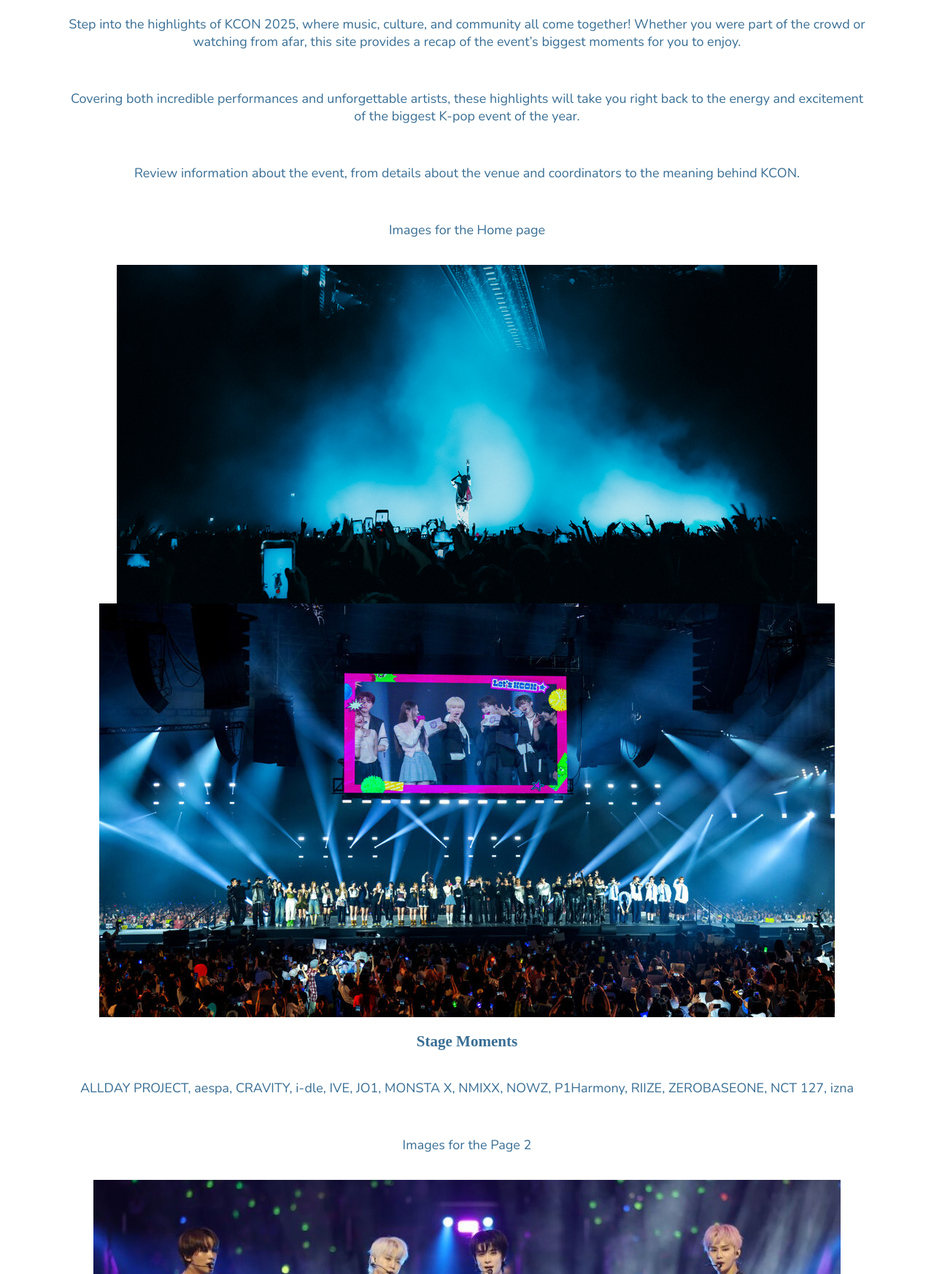
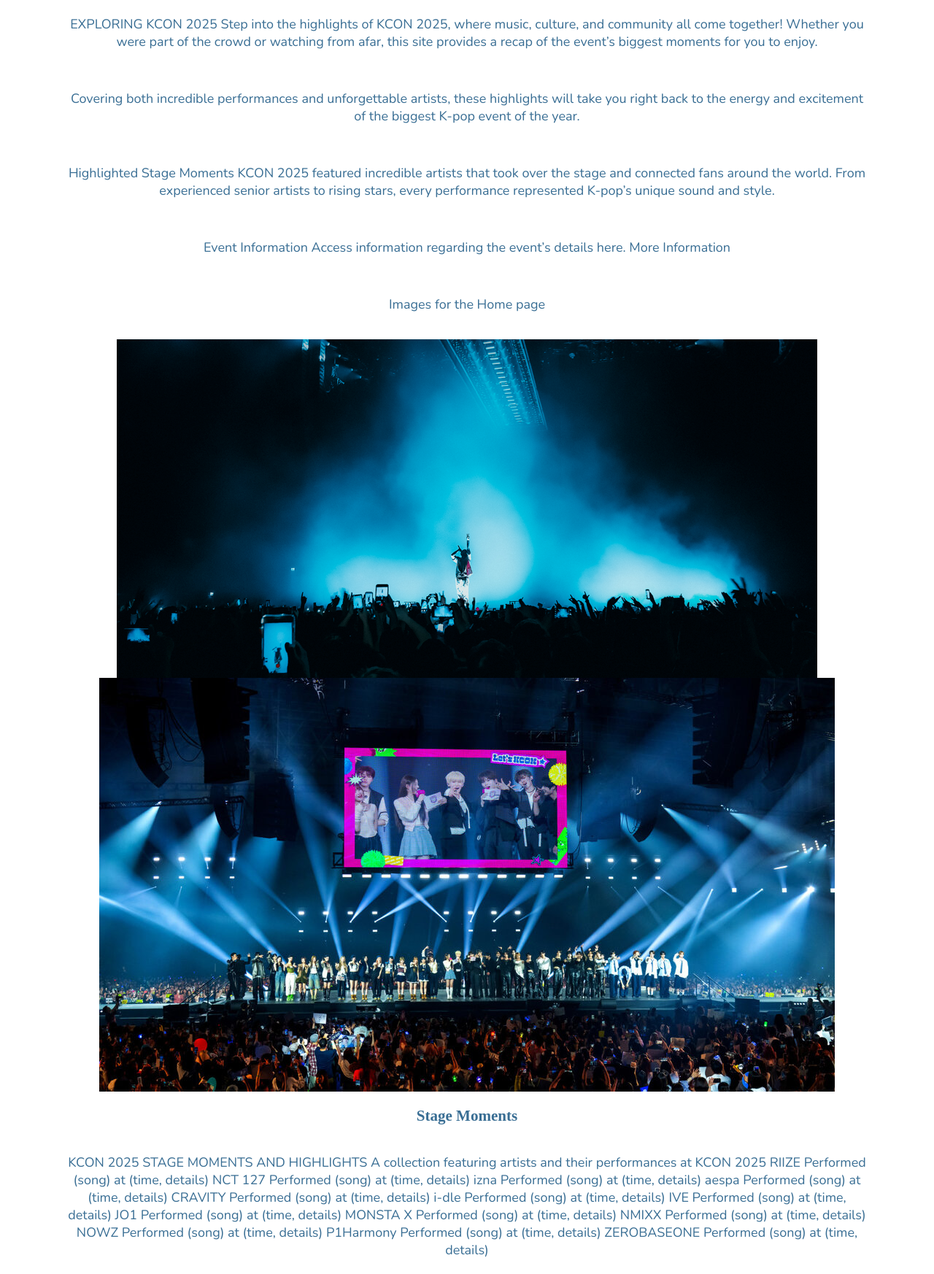
Before and after one commit to ash-hardin/wdd130, a plain HTML site: page kcon/site-plan.html in a window 1280 px wide. Shown: the part 2624-4370 px from the top of the page at 73% size. Drawn offline with nearby package versions, Linux system fonts and the light colour scheme; a web font is replaced by a local one.

Commit message:
added text and changed href link

```diff
--- a/kcon/site-plan.html
+++ b/kcon/site-plan.html
@@ -121,11 +121,26 @@
       </h2>
       <h3>Home page</h3>
       <p>
-        Step into the highlights of KCON 2025, where music, culture, and community all come together! Whether you were part of the crowd or watching from afar, this site provides a recap of the event’s biggest moments for you to enjoy.
+       EXPLORING
+KCON 2025
+Step into the highlights of KCON 2025, where music,
+culture, and community all come together! Whether you
+were part of the crowd or watching from afar, this site provides
+a recap of the event’s biggest moments for you to enjoy.
       </p>
       <p>Covering both incredible performances and unforgettable artists, these highlights will take you right back to the energy and excitement of the biggest K-pop event of the year.
       </p>
-      <p>Review information about the event, from details about the venue and coordinators to the meaning behind KCON.
+      <p>Highlighted Stage Moments
+KCON 2025 featured incredible artists that took
+over the stage and connected fans around the world.
+From experienced senior artists to rising stars,
+every performance represented K-pop’s unique sound and style.
+      </p>
+      <p>
+        Event Information
+Access information regarding the event’s details here.
+
+More Information
       </p>
       <p>Images for the Home page</p>
         <img src="images/rsz_home1.png" alt="image for homepage">
@@ -134,7 +149,48 @@
       </ul>
       <h3>Stage Moments</h3>
       <p>
-        ALLDAY PROJECT, aespa, CRAVITY, i-dle, IVE, JO1, MONSTA X, NMIXX, NOWZ, P1Harmony, RIIZE, ZEROBASEONE, NCT 127, izna
+        KCON 2025
+STAGE MOMENTS AND HIGHLIGHTS
+A collection featuring artists and their performances at KCON 2025
+
+RIIZE
+Performed (song) at (time, details)
+
+NCT 127
+Performed (song) at (time, details)
+
+izna
+Performed (song) at (time, details)
+
+aespa
+Performed (song) at (time, details)
+
+CRAVITY
+Performed (song) at (time, details)
+
+i-dle
+Performed (song) at (time, details)
+
+IVE
+Performed (song) at (time, details)
+
+JO1
+Performed (song) at (time, details)
+
+MONSTA X
+Performed (song) at (time, details)
+
+NMIXX
+Performed (song) at (time, details)
+
+NOWZ
+Performed (song) at (time, details)
+
+P1Harmony
+Performed (song) at (time, details)
+
+ZEROBASEONE
+Performed (song) at (time, details)
       </p>
       <p>Images for the Page 2</p>
         <img src="images/NCT-127-performing-at-KCON-LA-2024-1024x512-1394064087.jpg" alt="image for page">
@@ -143,10 +199,22 @@
       </ul>
       <h3>Event Info</h3>
       <p>
-        KCON began in 2012 as a small convention in Los Angeles designed to bring fans closer to Korean pop culture, music, and entertainment. Hosted by CJ ENM, it has since expanded into a huge global series of festivals featuring concerts, fan meet-and-greets, and pop-up events.
+        KCON 2025
+EVENT INFORMATION
+Information regarding the details of KCON 2025
+      </p>
+      <p>
+        The Culture Behind KCON
+KCON began in 2012 as a small gathering in Los Angeles meant to bring fans closer to the world of Korean pop music and culture. It launched just as K-pop was starting to take off internationally, and the timing helped it grow quickly. What started with a single concert and a few panels soon expanded into a full festival experience, mixing performances with Korean food, beauty, fashion, and drama-focused events. It became an fun way for fans to experience the wider Hallyu wave in one place. As interest in K-pop spread, KCON grew right along with it, popping up in cities like New York, Tokyo, and Paris. Each stop added its own mix of meet-and-greets, workshops, and fan-driven events, giving people a chance to connect with artists and each other. Over the years, KCON has turned into a place where fans can celebrate the music they love while learning more about the culture behind it.
+      </p>
+      <p>
+        KCON 2025 Event Details
+• Location KCON 2025 was held at the Los Angeles Convention Center in downtown Los Angeles, California. The venue provided large exhibition halls, performance spaces, and easy access to surrounding cultural hotspots. • Time The event ran from July 10–12, 2025. July 10: Opening ceremony and evening workshops July 11: Convention activities during the day, main concert at night July 12: Special events in the afternoon, farewell concert in the evening • Event Coordinators KCON 2025 was organized by CJ ENM in partnership with Mnet and Live Nation, along with support from sponsors such as Samsung, LG, and Pepsi. • What KCON Represents KCON is a global celebration of K-pop and Korean culture, created to connect fans with the music, art, fashion, food, and entertainment of Korea. It serves as a cultural bridge, bringing together people from across the world and giving fans the chance to experience Korean culture in an immersive and interactive way. • Events Included in KCON 2025 KCON 2025 featured a wide variety of experiences, including: Live K-pop concerts with major artists Panels and workshops covering dance, beauty, K-drama, and industry insights Meet-and-greets and fan engagement sessions Merchandise and exhibition halls featuring K-pop albums, fashion, and K-beauty Interactive zones, such as VR experiences and Korean food areas Special stages and collaborations exclusive to the event
+
+info 2
+      </p>
 
 
-      </p>
       <p>Images for the Page 3</p>
         <img src="images/info.png" alt="image for page3">
         <img src="images/details.png" alt="image for page3">
```
Also changed, not shown: kcon/index.html (+1 -1 lines).
